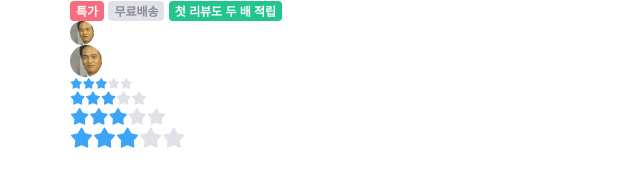
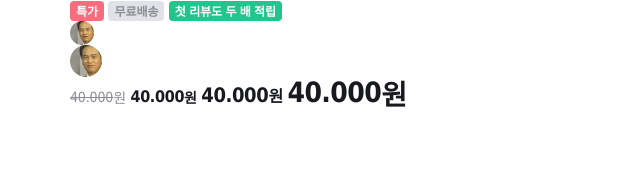
Before and after one commit to hyeonju0103/tomorrow-house, a website: page index.html in a window 1280 px wide. Shown: the whole page, without its empty margins (0-640 px from the left). Drawn offline with nearby package versions, Linux system fonts and the light colour scheme; files whose address does not match are found by name.

Commit message:
add pirces style

```diff
--- a/index.html
+++ b/index.html
@@ -31,33 +31,21 @@
 			<div class="avatar-32"><img src="./assets/images/img-user-01.jpg" alt="사달라 아저씨"></div>
 		</div>
 		<div>
-			<div class="star-rating-13">
-				<i class="ic-star is-active"></i>
-				<i class="ic-star is-active"></i>
-				<i class="ic-star is-active"></i>
-				<i class="ic-star"></i>
-				<i class="ic-star"></i>
+			<div class="price-off">
+				<strong class="amount">40.000</strong>
+				<span class="currency">원</span>
 			</div>
-			<div class="star-rating-16">
-				<i class="ic-star is-active"></i>
-				<i class="ic-star is-active"></i>
-				<i class="ic-star is-active"></i>
-				<i class="ic-star"></i>
-				<i class="ic-star"></i>
+			<div class="price-16">
+				<strong class="amount">40.000</strong>
+				<span class="currency">원</span>
 			</div>
-			<div class="star-rating-20">
-				<i class="ic-star is-active"></i>
-				<i class="ic-star is-active"></i>
-				<i class="ic-star is-active"></i>
-				<i class="ic-star"></i>
-				<i class="ic-star"></i>
+			<div class="price-20">
+				<strong class="amount">40.000</strong>
+				<span class="currency">원</span>
 			</div>
-			<div class="star-rating-24">
-				<i class="ic-star is-active"></i>
-				<i class="ic-star is-active"></i>
-				<i class="ic-star is-active"></i>
-				<i class="ic-star"></i>
-				<i class="ic-star"></i>
+			<div class="price-32">
+				<strong class="amount">40.000</strong>
+				<span class="currency">원</span>
 			</div>
 		</div>
 	</div>
--- a/styles/main.scss
+++ b/styles/main.scss
@@ -15,5 +15,6 @@
 @import './modules/tags';
 @import './modules/avatars';
 @import './modules/star-rating';
+@import './modules/prices';
 
 @import './layouts/grids';
--- /dev/null
+++ b/styles/modules/_prices.scss
@@ -0,0 +1,32 @@
+%price_base {
+	@include inline-flexbox(start);
+	.amount { font-family: $font-price; line-height: 1; }
+	.currency { font-family: $font-main;  }
+}
+
+.price-16, .price-20, .price-32 {
+	@extend %price_base; color: $dark;
+	.amount { font-weight: 700; letter-spacing: -0.02em; }
+	.currency { font-weight: 700; }
+}
+
+.price-16 {
+	.amount { font-size: 16px; }
+	.currency { @include text-style(14); }
+}
+
+.price-20 {
+	.amount { font-size: 20px; }
+	.currency { @include text-style(16); }
+}
+
+.price-32 {
+	.amount { font-size: 28px; }
+	.currency { font-size: 28px; line-height: 32px; font-weight: 700; letter-spacing: -0.02em; }
+}
+
+.price-off {
+	@extend %price_base; color: $secondary;
+	.amount { font-size: 14px; font-weight: 400; letter-spacing: -0.01em; text-decoration: line-through; }
+	.currency { @include text-style(14); font-weight: 400; }
+}
```
Also changed, not shown: style.css.
